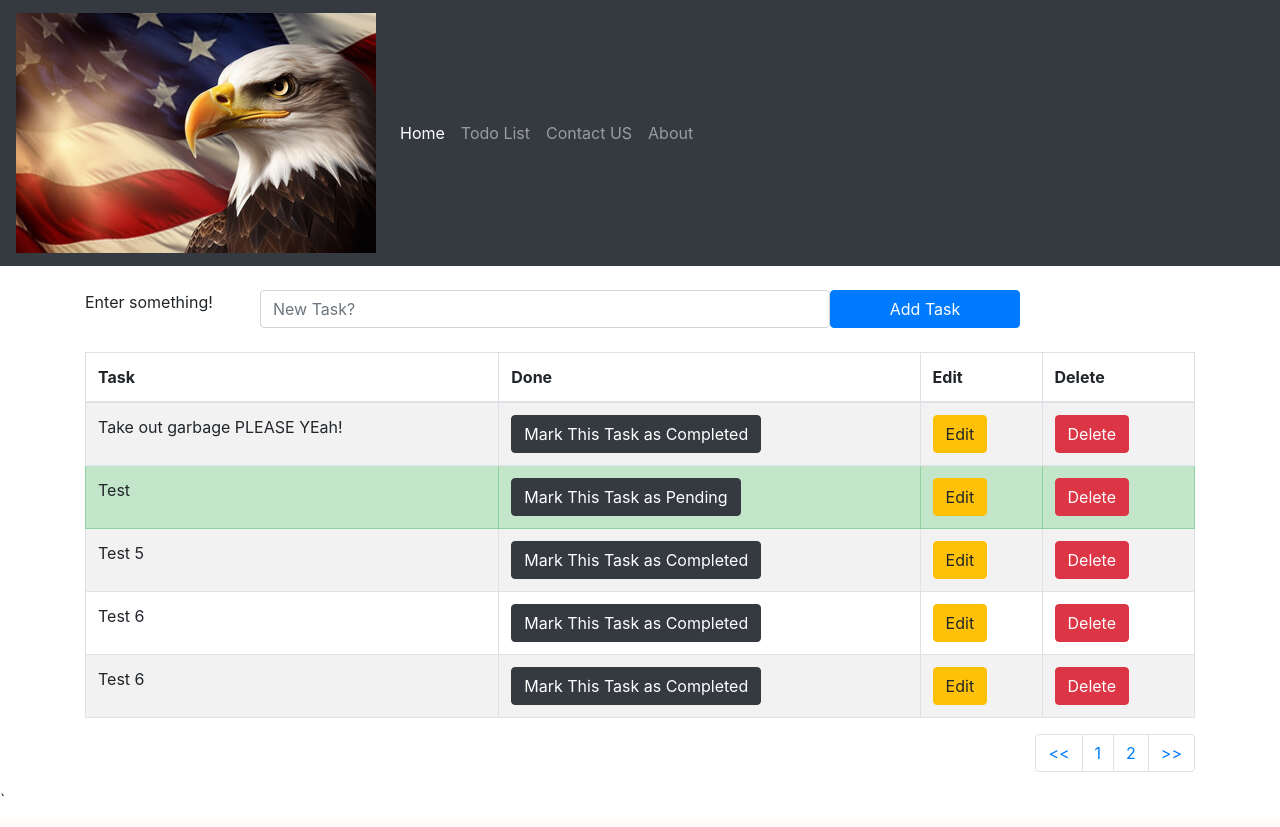
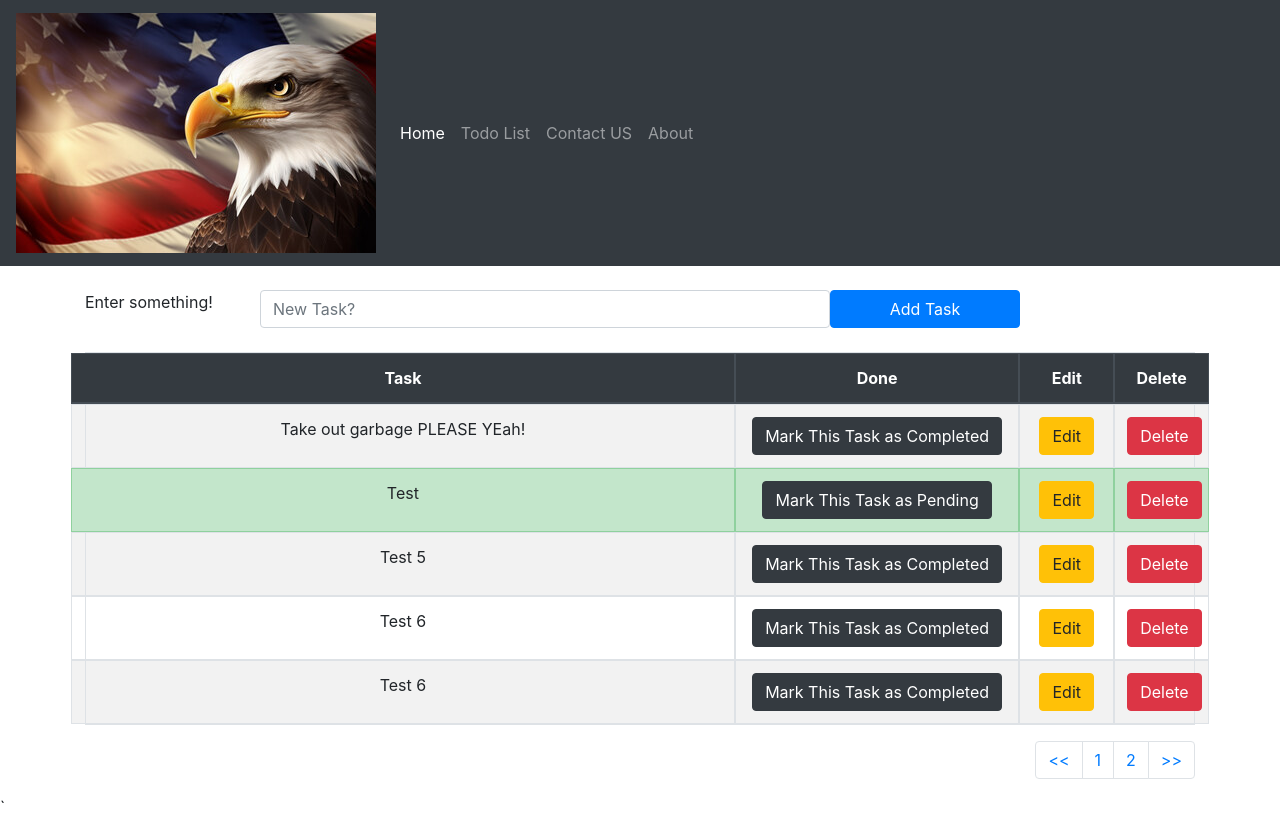
Before and after one commit to nelsonsWorld/taskmate, a Django app: page /todolist/ in a window 1280 px wide. Before the commit the page ends 796 px from the top, so only its background shows below. Run offline with Django 5.2, Linux system fonts and the light colour scheme; data comes from the database, SQL or seed files in the repository.

Commit message:
Added row class in <td> and <tr> tags and also added col-# parameter in class to align text in tables

```diff
--- a/taskmate/todolist_app/templates/todolist.html
+++ b/taskmate/todolist_app/templates/todolist.html
@@ -29,13 +29,14 @@
     <button type="submit" class="btn btn-primary col-lg-2">Add Task</button>
   </form>
   </br>
-    <table class="table table-striped table-bordered table-hover">
-      <thead>
-        <tr>
-          <th scope="col">Task</th>
-          <th scope="col">Done</th>
-          <th scope="col">Edit</th>
-          <th scope="col">Delete</th>
+    <table class="table table-striped table-bordered table-hover text-center">
+      <thead class="thead-dark">
+        <!-- Addded "class="row"" to align and replaced scope with class (research scope) and chopped up the 12 grid -->
+        <tr class="row">
+          <th class="col-7">Task</th>
+          <th class="col-3">Done</th>
+          <th class="col-1">Edit</th>
+          <th class="col-1">Delete</th>
         </tr>
       </thead>
       <tbody>
@@ -43,24 +44,24 @@
       {% if all_tasks %}
           {% for obj in all_tasks %}
               {% if obj.done %}
-              <tr class="table-success">
+              <tr class="table-success row">
                 <!-- {# <th scope="row">1</th> #} Search for video adding table success and if statement -->
-                  <td>{{obj.task}}</td>
-                  <td><a href="{% url 'pending_task' obj.id %}"><button type="button" class="btn btn-dark"> Mark This Task as Pending</button>
+                  <td class="col-7">{{obj.task}}</td>
+                  <td class="col-3"><a href="{% url 'pending_task' obj.id %}"><button type="button" class="btn btn-dark"> Mark This Task as Pending</button>
                   </a></td>
                   <!-- <td>{{obj.done}}</td> -->
-                  <td><a href="{% url 'edit_task' obj.id %}"><button type="button" class="btn btn-warning">Edit</button><a/></td>
-                  <td><a href="{% url 'delete_task' obj.id %}"><button type="button" class="btn btn-danger">Delete</button>
+                  <td class="col-1"><a href="{% url 'edit_task' obj.id %}"><button type="button" class="btn btn-warning">Edit</button><a/></td>
+                  <td class="col-1"><a href="{% url 'delete_task' obj.id %}"><button type="button" class="btn btn-danger">Delete</button>
                   </a></td>
               </tr>
               {% else %}
-              <tr>
-                <td>{{obj.task}}</td>
-                <td><a href="{% url 'complete_task' obj.id%}"><button type="button" class="btn btn-dark"> Mark This Task as Completed</button>
+              <tr class="row">
+                <td class="col-7">{{obj.task}}</td>
+                <td class="col-3"><a href="{% url 'complete_task' obj.id%}"><button type="button" class="btn btn-dark"> Mark This Task as Completed</button>
                  </a></td>
                 <!-- <td>{{obj.done}}</td> -->
-                <td><a href="{% url 'edit_task' obj.id %}"><button type="button" class="btn btn-warning">Edit</button><a/></td>
-                <td><a href="{% url 'delete_task' obj.id %}"><button type="button" class="btn btn-danger">Delete</button>
+                <td class="col-1"><a href="{% url 'edit_task' obj.id %}"><button type="button" class="btn btn-warning">Edit</button><a/></td>
+                <td class="col-1"><a href="{% url 'delete_task' obj.id %}"><button type="button" class="btn btn-danger">Delete</button>
                 </a></td>
               </tr>
               {% endif %}
```
